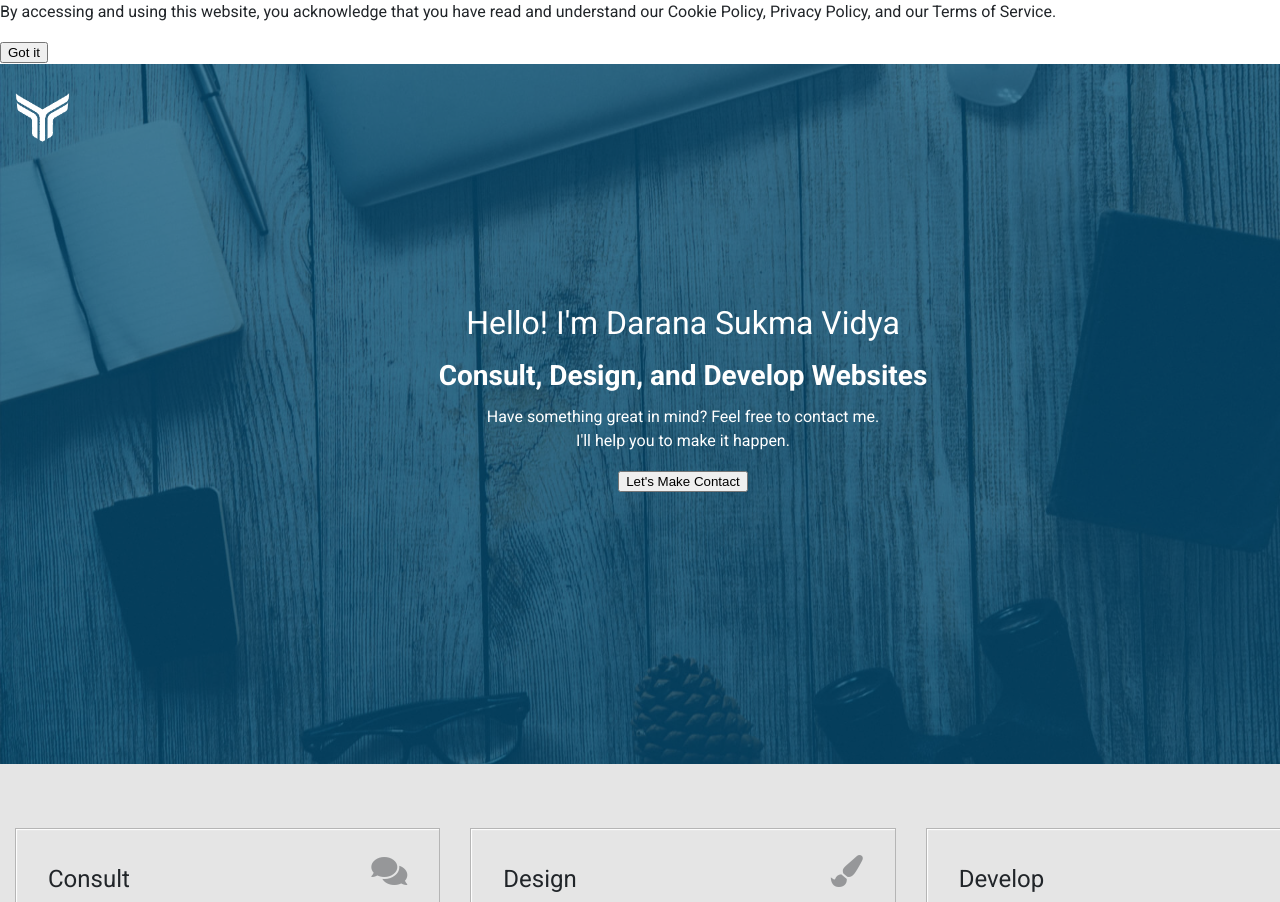
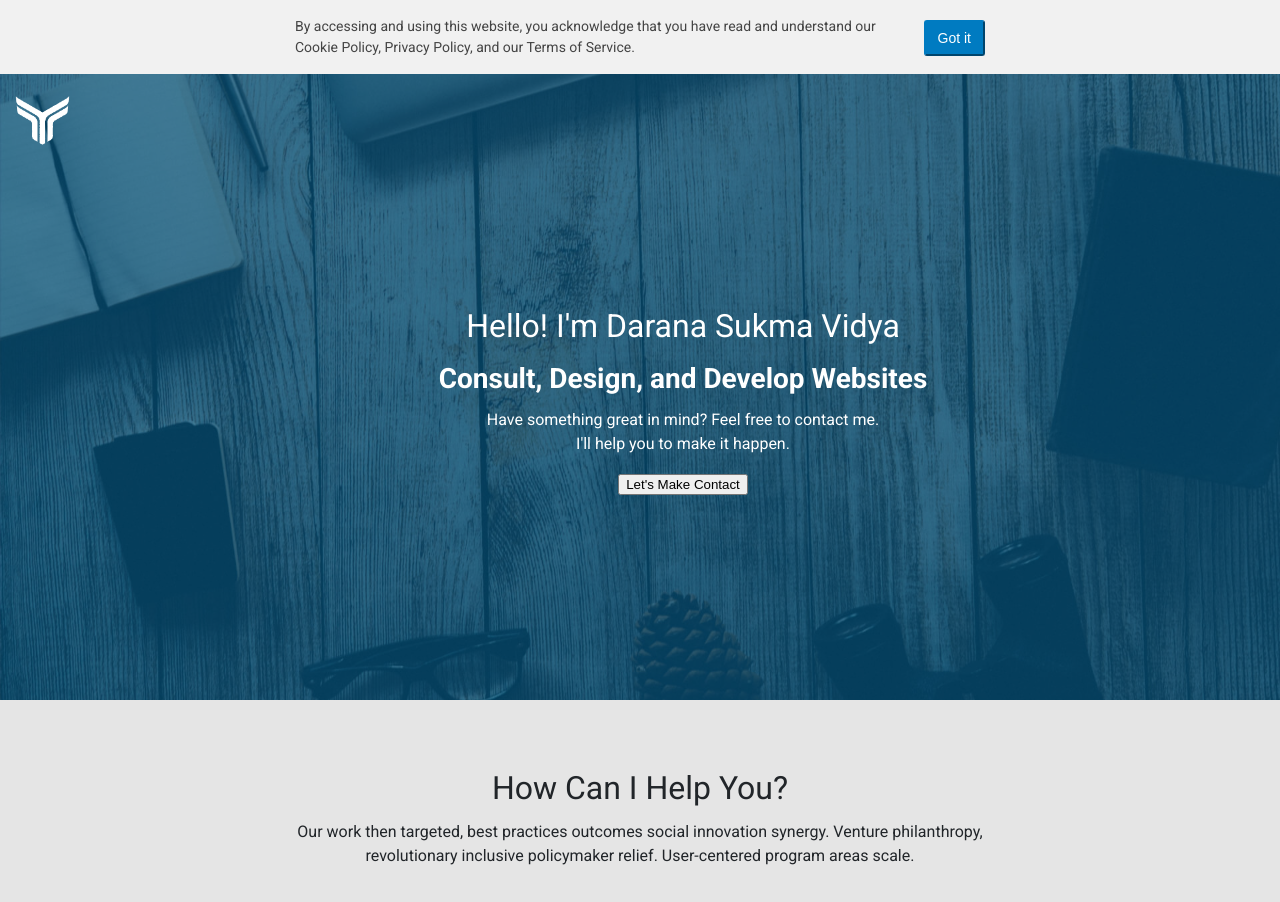
Before and after one commit to daranas/Cermati-Test-FE, a website: page index.html in a window 1280 px wide. Shown: the top 902 px of the page. Drawn offline with nearby package versions, Linux system fonts and the light colour scheme.

Commit message:
create notification bar

```diff
--- a/assets/css/cermati.css
+++ b/assets/css/cermati.css
@@ -18,7 +18,7 @@
 body {
   margin: 0;
   font-family: "Roboto", "Helvetica Neue", helvetica, sans-serif;
-  font-size: 1rem;
+  font-size: 16px;
   font-weight: 400;
   line-height: 1.5;
   color: #212529;
@@ -57,6 +57,9 @@ figure {
   margin-right: auto;
   margin-left: auto;
 }
+.wrapper.small {
+  max-width: 720px;
+}
 .wrapper__row {
   margin-right: -15px;
   margin-left: -15px;
@@ -78,11 +81,49 @@ figure {
   padding-left: 15px;
   padding-right: 15px;
 }
+.wrapper__intro {
+  text-align: center;
+  margin-bottom: 4rem;
+}
+.wrapper__intro h1 {
+  font-size: 32px;
+  font-weight: normal;
+}
 
+/* NOTIFICATION */
+.notification {
+  padding: 1rem 0;
+  position: fixed;
+  left: 0;
+  top: 0;
+  width: 100%;
+  z-index: 99;
+  background-color: #F1F1F1;
+}
+.notification__content {
+  font-size: 14px;
+}
+.notification__content p {
+  width: 90%;
+  margin: 0;
+  color: #444444;
+  display: inline-block;
+}
+.notification__content button {
+  float: right;
+  color: #fff;
+  background: #007bc1;
+  border-color: #007bc1;
+  padding: 8px 12px;
+  font-size: 14px;
+  border-radius: 3px;
+  margin-top: 4px;
+}
 /* HERO */
 .hero {
   height: 700px;
   position: relative;
+  padding-top: 4.2rem;
   background-image: url(../images/bg.jpg);
   background-repeat: no-repeat;
   background-size: cover;
@@ -129,6 +170,9 @@ figure {
   padding: 2rem;
   box-shadow: inset 1px 1px 1px 0 #ffffff;
 }
+.item:hover {
+  background-color: #eeeeee;
+}
 .item__title {
   font-weight: normal;
 }
--- a/index.html
+++ b/index.html
@@ -14,9 +14,11 @@
 </head>
 <body>
     <div class="notification">
+        <div class="wrapper small">
             <div class="notification__content">
                 <p>By accessing and using this website, you acknowledge that you have read and understand our Cookie Policy, Privacy Policy, and our Terms of Service.</p>
                 <button>Got it</button>
+            </div>
         </div>
     </div>
 
@@ -28,6 +30,7 @@
                         <img src="assets/images/logo.png" alt="">
                     </div>
                     <div class="hero__content__intro">
+                        <div class="wrapper small">
                             <h1>Hello! I'm Darana Sukma Vidya</h1>
                             <h3>Consult, Design, and Develop Websites</h3>
                             <p>Have something great in mind? Feel free to contact me.<br/>I'll help you to make it happen.</p>
@@ -35,9 +38,16 @@
                         </div>
                     </div>
                 </div>
+            </div>
         </section>
 
         <section class="main-wrapper">
+            <div class="wrapper small">
+                <div class="wrapper__intro">
+                    <h1>How Can I Help You?</h1>
+                    <p>Our work then targeted, best practices outcomes social innovation synergy. Venture philanthropy, revolutionary inclusive policymaker relief. User-centered program areas scale.</p>
+                </div>
+            </div>
             <div class="wrapper">
                 <div class="wrapper__row">
                     <div class="wrapper__column">
@@ -91,6 +101,13 @@
         </footer>
     </main>
 
+    <div class="subscribe">
+        Get latest updates in web technologies
+        I write articles related to web technologies, such as design trends, development
+        tools, UI/UX case studies and reviews, and more. Sign up to my newsletter to get
+        them all.
+    </div>
+
     <script src="node_modules/jquery/dist/jquery.min.js"></script>
     <script src="assets/js/cermati.js"></script>
 </body>
```
Lines whose indentation alone changed are shown as unchanged.
